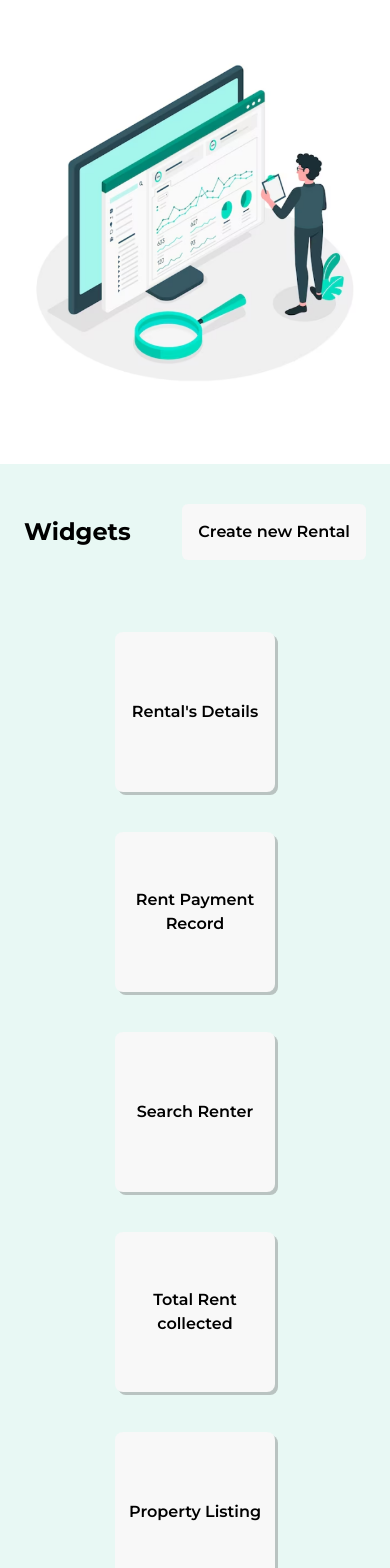
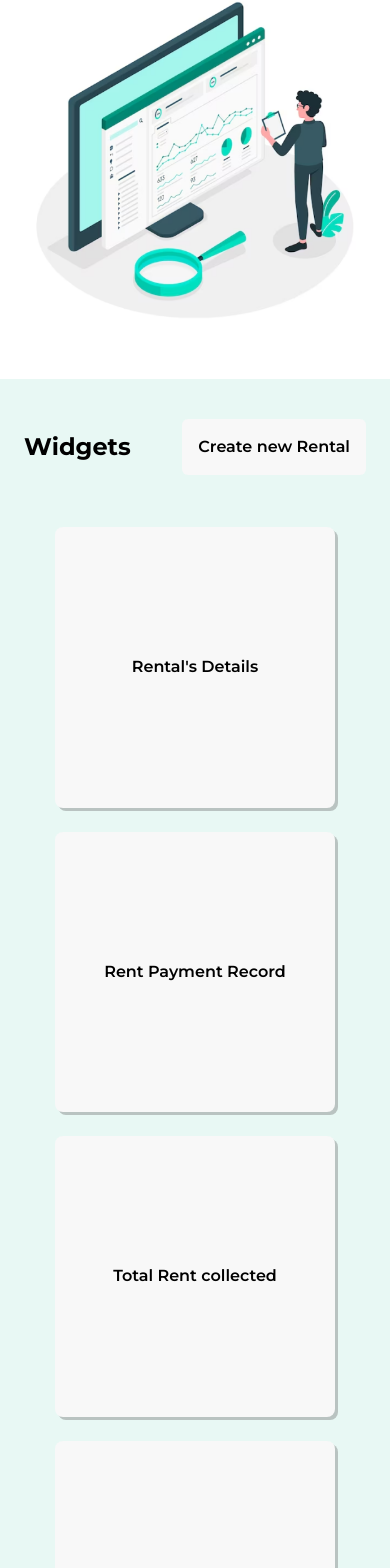
Before and after one commit to gauravsingh1281/Rentalog.in--Frontend, a React (Vite) app: page /dashboard in a window 390 px wide. Shown: the part 376-1944 px from the top of the page. Built offline with nearby package versions, Linux system fonts and the light colour scheme.

Commit message:
fix responsive layout in dashboard

```diff
--- a/src/components/dashboard-components/Header-section/Header.jsx
+++ b/src/components/dashboard-components/Header-section/Header.jsx
@@ -1,19 +1,24 @@
-import { Link } from "react-router-dom";
-import banner from '../../../assets/Images/dashboardbanner.png'
+import banner from "../../../assets/Images/dashboardbanner.png";
 const Header = () => {
   return (
     <>
       <div className="w-full mt-20">
-        <section className="h-[90vh] flex justify-around p-6 flex-col lg:flex-row">
+        <section className="min-h-[80vh] flex justify-around items-start md:items-center p-6 flex-col md:flex-row max-w-[1000px] mx-auto">
           <div className="mt-10 flex flex-col justify-center items-start">
             <h1 className="mb-4 text-4xl font-extrabold text-gray-900 md:text-5xl lg:text-6xl">
               Dashboard
             </h1>
             <p className="mb-8 text-lg font-medium text-gray-500 lg:text-xl">
-                Hello <span className="text-customRed">name</span>, Welcome to your Dashboard
+              Hello <span className="text-customRed">name</span>, Welcome to
+              your Dashboard
             </p>
           </div>
-          <img src={banner}></img>
+          <div className="w-full flex justify-center">
+            <img
+              src={banner}
+              className="aspect-square max-w-[500px] justify-self-start max-h-[500px] w-full"
+            ></img>
+          </div>
         </section>
       </div>
     </>
--- a/src/components/dashboard-components/Widget-section/Widget-section.jsx
+++ b/src/components/dashboard-components/Widget-section/Widget-section.jsx
@@ -1,51 +1,47 @@
 import { Link } from "react-router-dom";
-
+import WidgetCard from "./WidgetCard";
 
 const WidgetSection = () => {
-    return(
-        <div className="w-full bg-light-blue md:px-20 md:py-10 p-2">
-            <div className="flex flex-row justify-between items-center md:mt-10 md:px-10 py-8 px-4">
+  return (
+    <div className="w-full bg-light-blue m-auto p-2">
+      <div className="flex flex-row justify-between gap-2 items-center md:mt-10 md:px-10 py-8 px-4">
         <h1 className="font-bold md:text-4xl text-2xl">Widgets</h1>
+
         <Link to="/dashboard/createnewrenter">
-                <div className="bg-textWhite p-4 font-semibold rounded-md hover:shadow-widget">Create new Rental</div>
+          <div className="bg-textWhite p-4 font-semibold rounded-md hover:shadow-widget">
+            Create new Rental
+          </div>
         </Link>
       </div>
-            <div className="flex flex-col md:flex-row gap-10 justify-around items-center my-10 md:my-8 mx-2">
-            <Link to="/dashboard/renterdetails">
-                <section className="md:w-80 md:h-60 w-40 h-40  bg-textWhite font-semibold flex justify-center items-center rounded-lg shadow-widget opacity-1 hover:shadow-widget-hover text-center">
-                    Rental's Details
-                </section>
-                </Link>
-                <Link to="/dashboard/paymentsrecord">
-                <section className="md:w-80 md:h-60 w-40 h-40 bg-textWhite font-semibold flex justify-center items-center rounded-lg shadow-widget opacity-1 hover:shadow-widget-hover text-center">
-                    Rent Payment Record
-                </section>
-                </Link>
-                <Link to="/dashboard/searchrenter">
-                <section className="md:w-80 md:h-60 w-40 h-40 bg-textWhite font-semibold flex justify-center items-center rounded-lg shadow-widget opacity-1 hover:shadow-widget-hover text-center">
-                Search Renter
-                </section>
-                </Link>
-            </div>
-            <div className="flex flex-col md:flex-row gap-10 justify-around items-center my-5 md:my-8 mx-2">
-            <Link to="/dashboard/totalrentcollected">
-                <section className="md:w-80 md:h-60 w-40 h-40 bg-textWhite font-semibold flex justify-center items-center rounded-lg shadow-widget opacity-1 hover:shadow-widget-hover text-center">
-                Total Rent collected
-                </section>
-                </Link>
-                <Link to="/dashboard/propertylisting">
-                <section className="md:w-80 md:h-60 w-40 h-40 bg-textWhite font-semibold flex justify-center items-center rounded-lg shadow-widget opacity-1 hover:shadow-widget-hover text-center">
-                Property Listing
-                </section>
-                </Link>
-                <Link to="/dashboard/addnewrenter">
-                <section className="md:w-80 md:h-60 w-40 h-40 bg-textWhite font-semibold flex justify-center items-center rounded-lg shadow-widget opacity-1 hover:shadow-widget-hover text-center">
-                Add New Rental
-                </section>
-                </Link>
+
+      <div className="w-9/12 sm:w-10/12 grid grid-cols-1 sm:grid-cols-2 md:grid-cols-3 gap-6 justify-center items-center max-w-[1000px] my-5 mx-auto">
+        <WidgetCard
+          route={"/dashboard/renterdetails"}
+          widgetName={"Rental's Details"}
+        />
+        <WidgetCard
+          route={"/dashboard/paymentsrecord"}
+          widgetName={"Rent Payment Record"}
+        />
+        <WidgetCard
+          route={"/dashboard/searchrenter"}
+          widgetName={"Total Rent collected"}
+        />
+        <WidgetCard
+          route={"/dashboard/totalrentcollected"}
+          widgetName={"Property Listing"}
+        />
+        <WidgetCard
+          route={"/dashboard/propertylisting"}
+          widgetName={"Rental's Details"}
+        />
+        <WidgetCard
+          route={"/dashboard/addnewrenter"}
+          widgetName={"Rental's Details"}
+        />
       </div>
     </div>
-    )
-}
+  );
+};
 
 export default WidgetSection;
--- /dev/null
+++ b/src/components/dashboard-components/Widget-section/WidgetCard.jsx
@@ -0,0 +1,12 @@
+import { Link } from "react-router-dom";
+
+const WidgetCard = ({ route, widgetName }) => {
+  return (
+    <Link to={route}>
+      <section className="w-full m-auto aspect-square bg-textWhite p-4 font-semibold flex justify-center items-center rounded-lg shadow-widget opacity-1 hover:shadow-widget-hover text-center">
+        <span>{widgetName}</span>
+      </section>
+    </Link>
+  );
+};
+export default WidgetCard;
```
Lines whose indentation alone changed are shown as unchanged.
